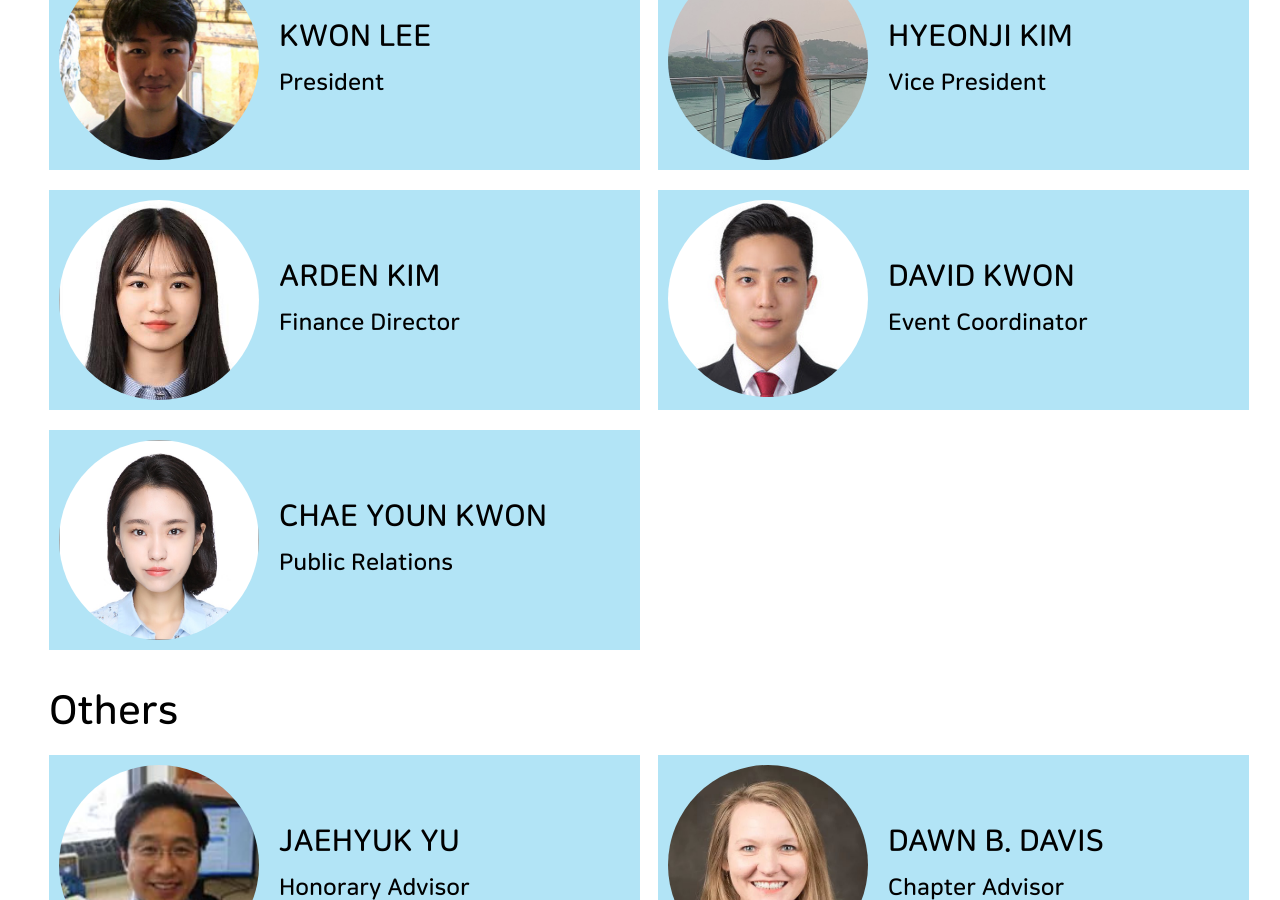
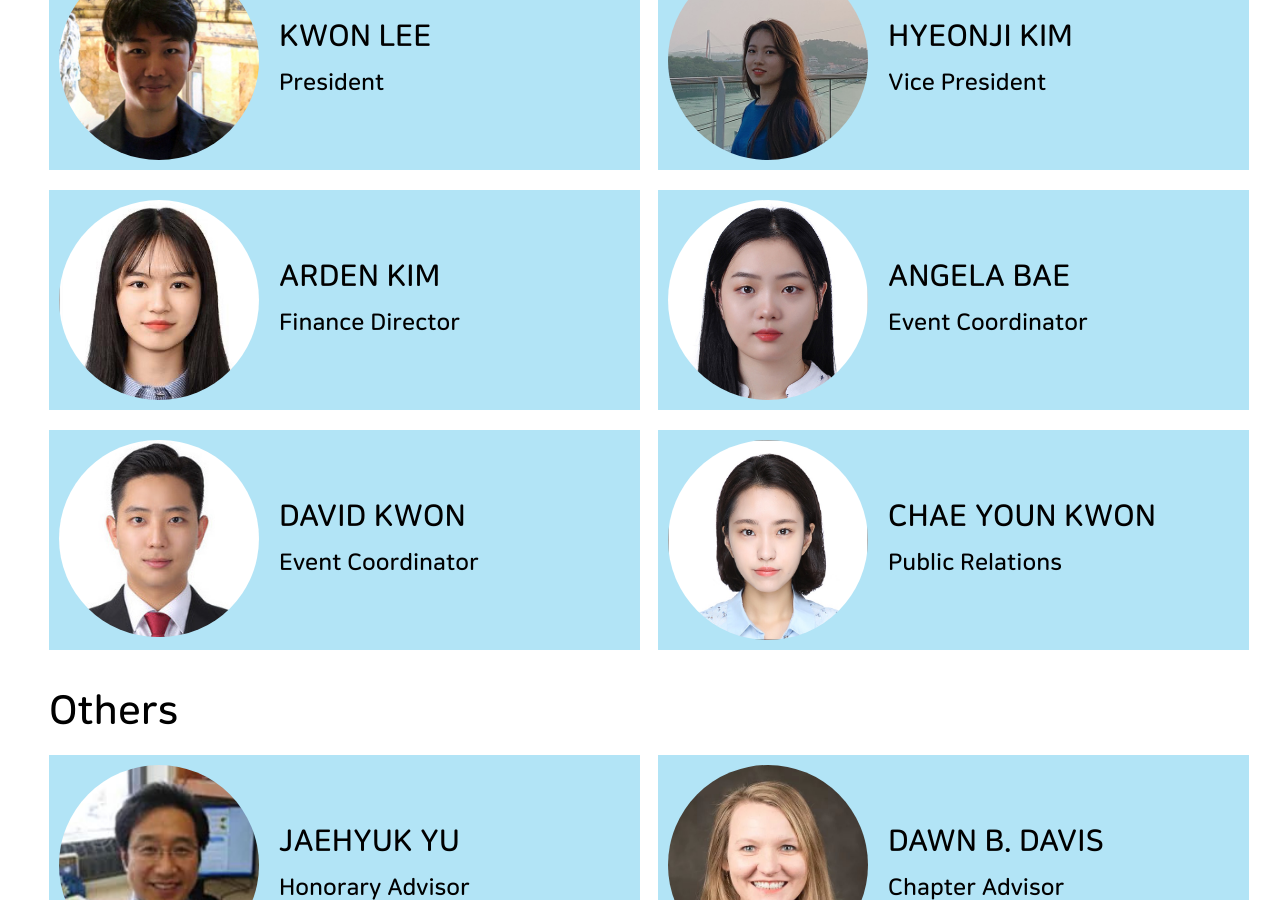
Before and after one commit to KSEAWisconsin/kseawisconsin.github.io, a Jekyll site: the page built from about.html, in a window 1280 px wide and 900 px high, scrolled down 2975 px. Built offline with Jekyll 4.4.1, drawn with Linux system fonts in a browser that asks for light colours.

Commit message:
YG member

```diff
--- a/_data/about_yg.yml
+++ b/_data/about_yg.yml
@@ -21,16 +21,16 @@
   standing: Finance Director
   website_url:
 
+- person_name: ANGELA BAE
+  image_url: /ANGELA_BAE.jpg
+  standing: Event Coordinator
+  website_url:
+
 - person_name: DAVID KWON
   image_url: /DAVID_KWON.jpg
   standing: Event Coordinator
   website_url:
 
-#- person_name: DAVID KWON
-#  image_url: /DAVID_KWON.jpg
-#  standing: Event Coordinator
-#  website_url:
-
 - person_name: CHAE YOUN KWON
   image_url: /CHAEYOUN_KWON.jpg
   standing: Public Relations
```
